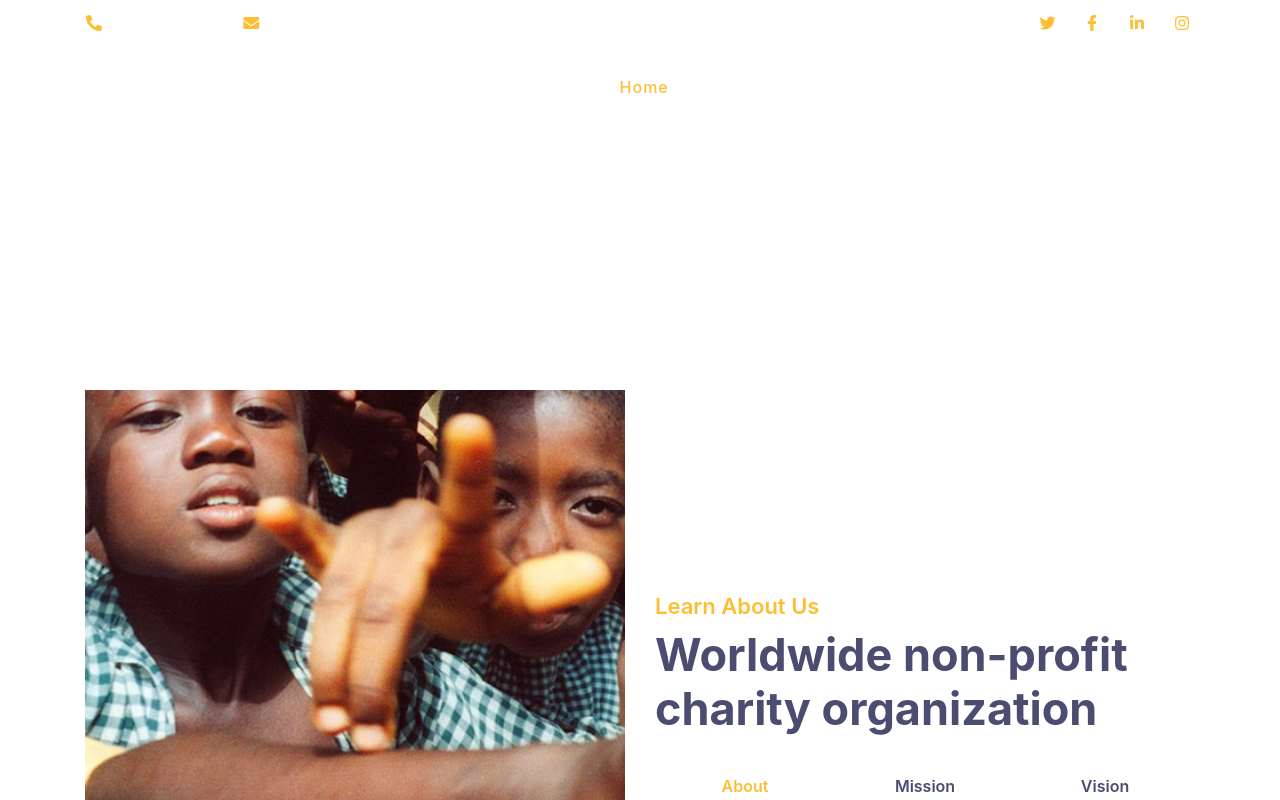
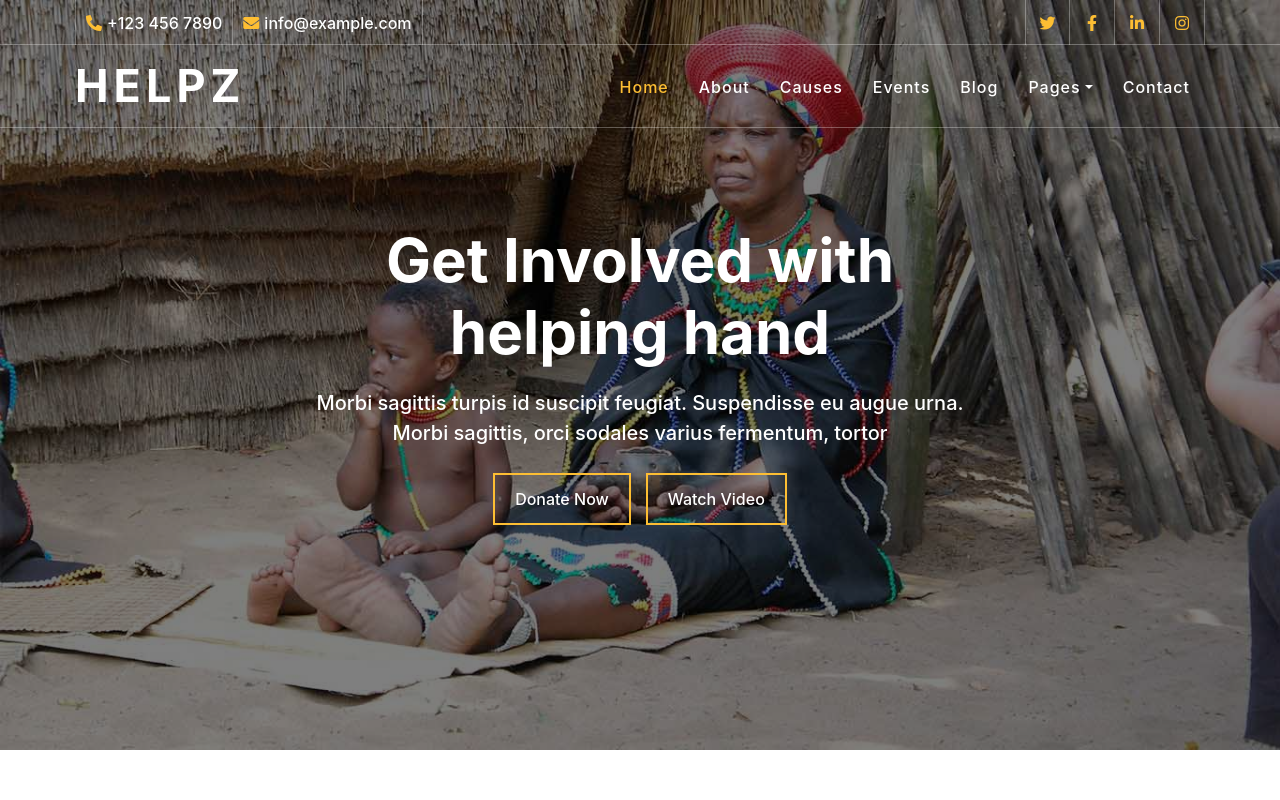
Before and after one commit to Iranks20/helpz-react, a React (Create React App) app: page / in a window 1280 px wide. Shown: the top 800 px of the page. Built offline with nearby package versions, Linux system fonts and the light colour scheme.

Commit message:
pushed pending changes

```diff
--- a/src/components/Causes.js
+++ b/src/components/Causes.js
@@ -184,7 +184,7 @@ const Causes = () => {
                     <h2>Let's know about charity causes around the world</h2>
                 </div>
                 <div class="container-fluid">
-                <OwlCarousel items={3} margin={8} autoplay ={true} >
+                <OwlCarousel items={1} margin={1} autoplay ={true} >
                     <div class="causes-item">
                         <div class="causes-img">
                             <img src="assets/img/causes-1.jpg" alt="Image" />
--- a/src/components/Home.js
+++ b/src/components/Home.js
@@ -1,4 +1,9 @@
 import React from "react";
+import OwlCarousel from 'react-owl-carousel';
+
+import 'owl.carousel/dist/assets/owl.carousel.css';
+
+import 'owl.carousel/dist/assets/owl.theme.default.css';
 
 
 
@@ -71,7 +76,8 @@ const Home = () => {
         <!-- Carousel Start --> */}
         <div className="carousel">
             <div className="container-fluid">
-                <div className="owl-carousel">
+                <div className>
+                <OwlCarousel items={1} margin={1} autoplay ={true} >
                     <div className="carousel-item">
                         <div className="carousel-img">
                             <img src="assets/img/carousel-1.jpg" alt="Image" />
@@ -117,6 +123,7 @@ const Home = () => {
                             </div>
                         </div>
                     </div>
+                 </ OwlCarousel>
                 </div>
             </div>
         </div>
```
